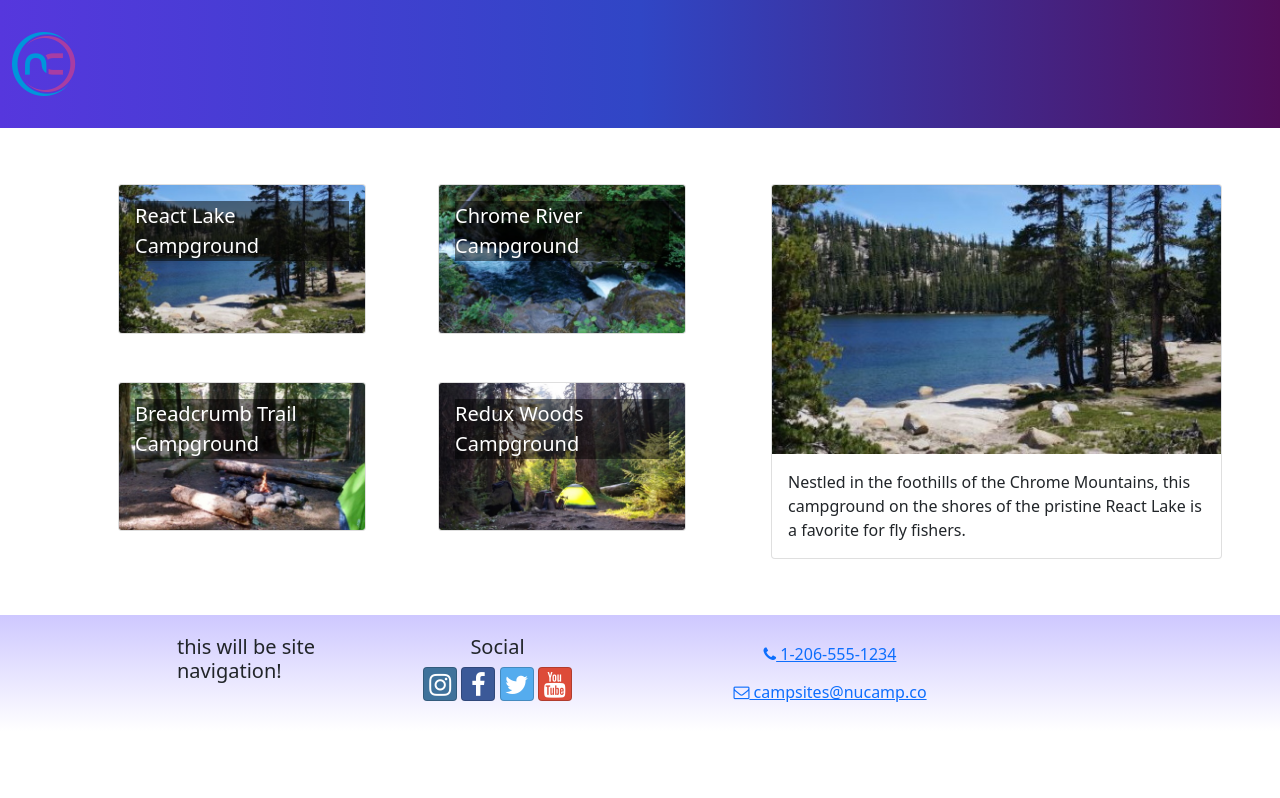
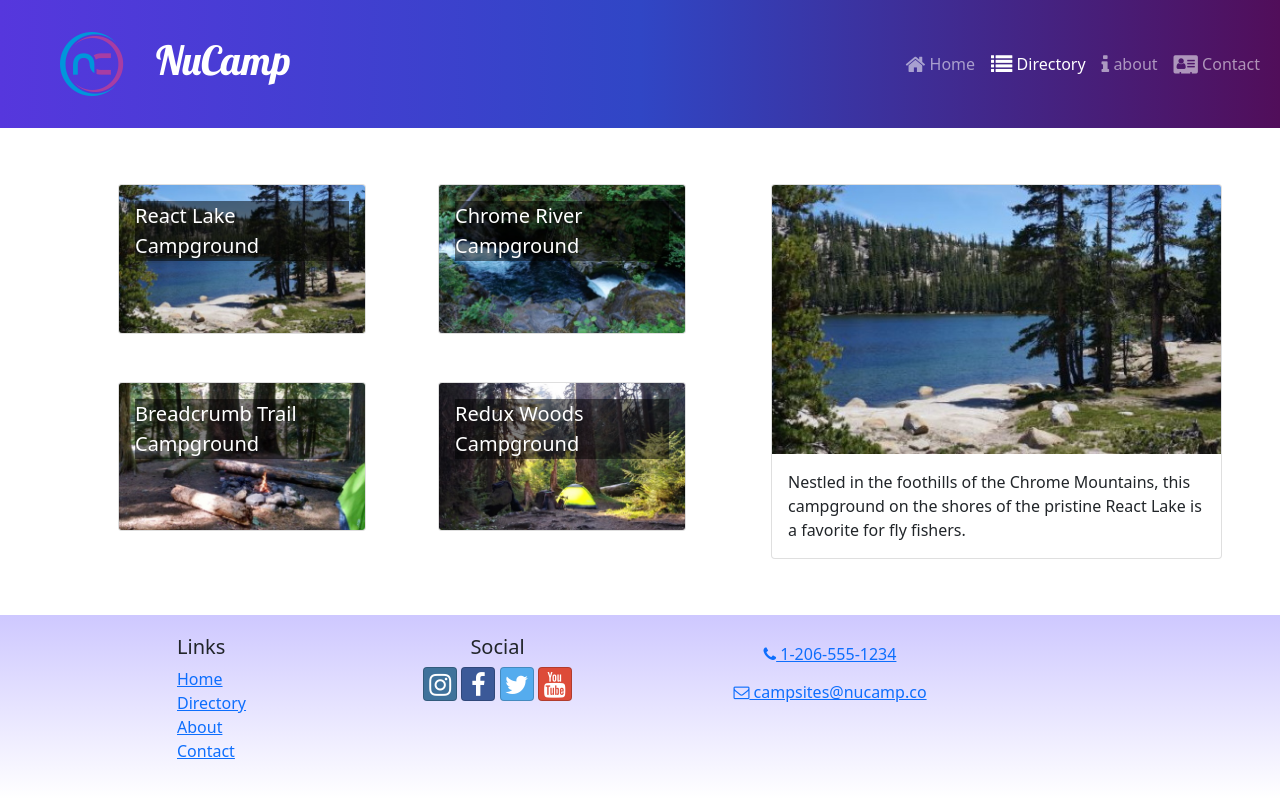
Before and after one commit to UJordan/class-react-project, a React (Create React App) app: page /directory in a window 1280 px wide. Built offline with nearby package versions, Linux system fonts and the light colour scheme.

Commit message:
Header and Footer Links

```diff
--- a/src/components/Footer.js
+++ b/src/components/Footer.js
@@ -1,4 +1,5 @@
 import { Container, Row, Col } from 'reactstrap';
+import { Link } from 'react-router-dom';
 
 const Footer = () => {
     return (
@@ -6,7 +7,21 @@
             <Container>
                 <Row>
                     <Col xs={{ size: 4, offset: 1 }} sm='2'>
-                        <h5>this will be site navigation!</h5>
+                        <h5>Links</h5>
+                        <ul className='list-unstyled'>
+                            <li>
+                                <Link to='/'>Home</Link>
+                            </li>
+                            <li>
+                                <Link to='/directory'>Directory</Link>
+                            </li>
+                            <li>
+                                <Link to='/about'>About</Link>
+                            </li>
+                            <li>
+                                <Link to='/contact'>Contact</Link>
+                            </li>
+                        </ul>
                     </Col>
                     <Col xs='6' sm='3' className='text-center'>
                         <h5>Social</h5>
--- a/src/components/Header.js
+++ b/src/components/Header.js
@@ -1,12 +1,43 @@
-import { Navbar, NavbarBrand } from 'reactstrap';
+import { useState } from 'react';
+import { Navbar, NavbarBrand, Collapse, NavbarToggler, Nav, NavItem } from 'reactstrap';
+import { NavLink } from 'react-router-dom';
 import NucampLogo from '../app/assets/img/logo.png';
 
 const Header = () => {
+    const [menuOpen, setMenuOpen] = useState(false);
+
     return (
         <Navbar dark color='primary' sticky='top' expand='md'>
-            <NavbarBrand href='/'>
-                <img src={NucampLogo} alt='nucamp logo' />
+            <NavbarBrand className='ms-5' href='/'>
+                <img src={NucampLogo} alt='nucamp logo' className='float-start' />
+                <h1 className='mt-1'>NuCamp</h1>
             </NavbarBrand>
+
+            <NavbarToggler onClick={() => setMenuOpen(!menuOpen)} />
+            <Collapse isOpen={menuOpen} navbar>
+                <Nav className='ms-auto' navbar>
+                    <NavItem>
+                        <NavLink className='nav-link' to='/'>
+                            <i className='fa fa-home fa-lg' /> Home
+                        </NavLink>
+                    </NavItem>
+                    <NavItem>
+                        <NavLink className='nav-link' to='/directory'>
+                            <i className='fa fa-list fa-lg' /> Directory
+                        </NavLink>
+                    </NavItem>
+                    <NavItem>
+                        <NavLink className='nav-link' to='/about'>
+                            <i className='fa fa-info fa-lg' /> about
+                        </NavLink>
+                    </NavItem>
+                    <NavItem>
+                        <NavLink className='nav-link' to='/contact'>
+                            <i className='fa fa-address-card fa-lg' /> Contact
+                        </NavLink>
+                    </NavItem>
+                </Nav>
+            </Collapse>
         </Navbar>
     );
 }
```
